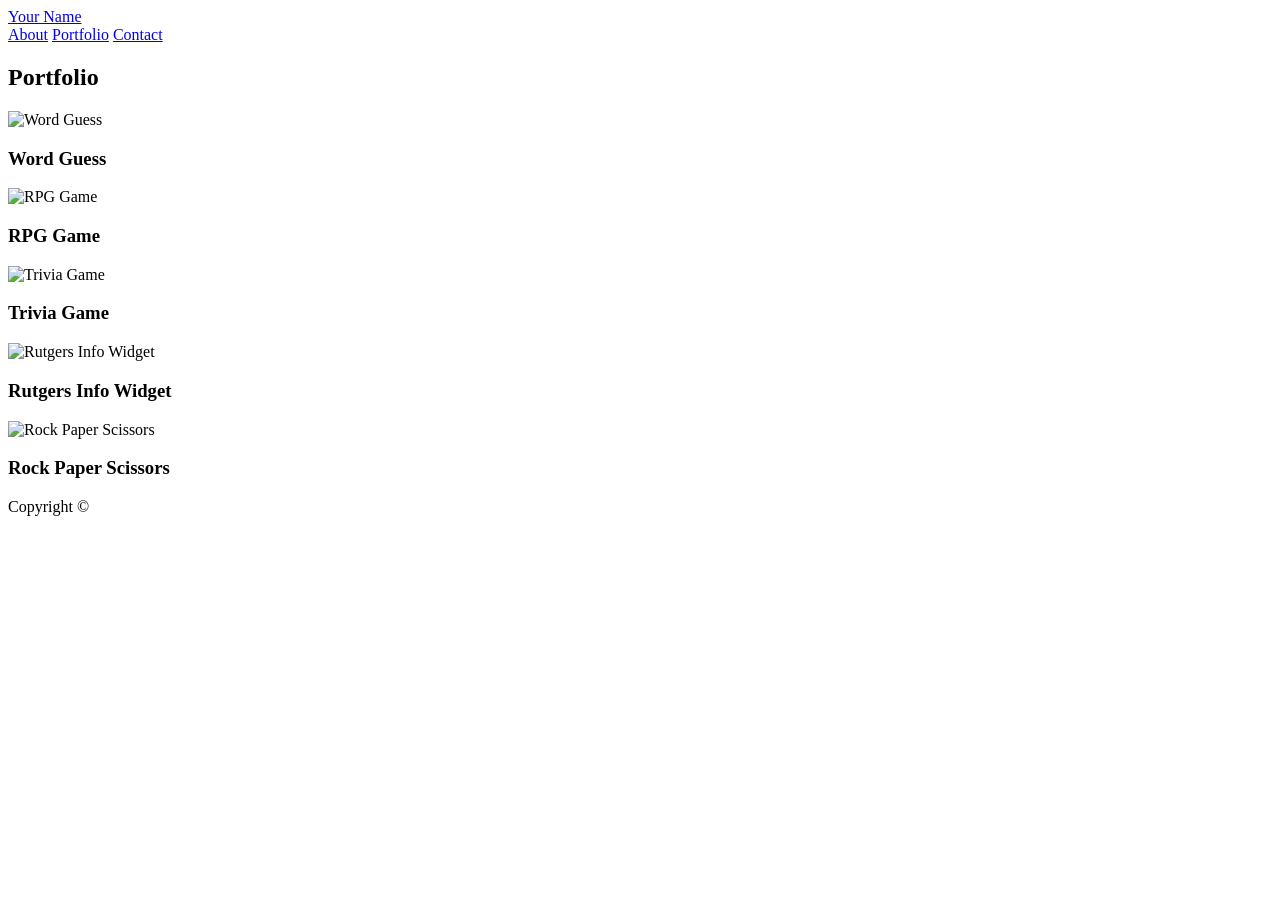
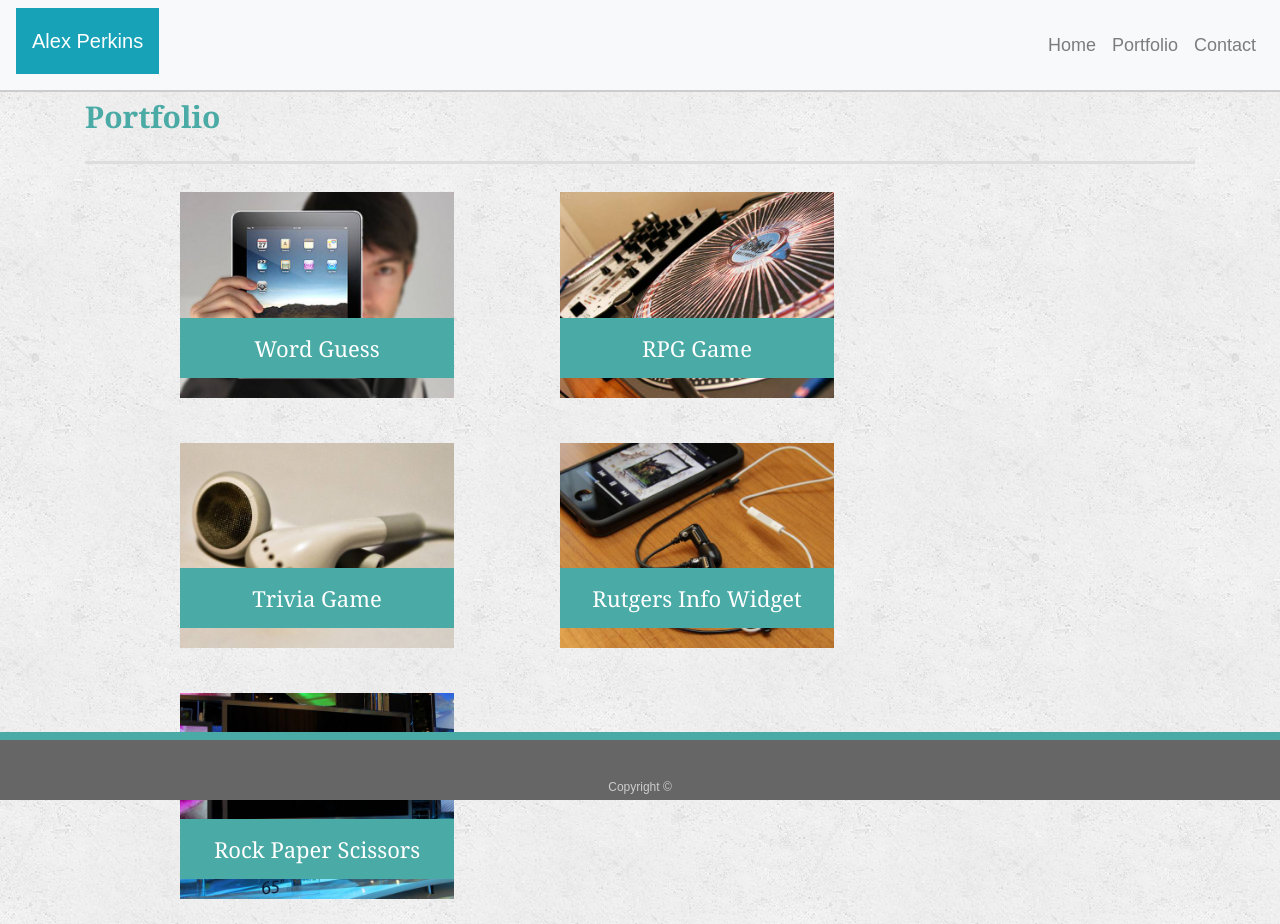
Before and after one commit to ajperkins92/bootstrap-portfolio, a plain HTML site: page portfolio.html in a window 1280 px wide. Before the commit the page ends 800 px from the top, so only its background shows below. Drawn offline with nearby package versions, Linux system fonts and the light colour scheme.

Commit message:
Have added bootstrap grid layout to the index.html page and the portfolio.html page

```diff
--- /dev/null
+++ b/assets/css/style.css
@@ -0,0 +1,223 @@
+body {
+  font-family: Arial, "Helvetica Neue", Helvetica, sans-serif;
+  font-size: 18px;
+  line-height: 34px;
+  color: #777777;
+  background: url("../images/concrete_seamless.png");
+}
+
+/* * {
+  box-sizing: border-box;
+} */
+
+/* general */
+
+/* .container {
+  width: 100%;
+  max-width: 960px;
+  margin: 0 auto;
+  clear: both;
+} */
+
+/* h1,
+h2,
+h3,
+p {
+  margin-bottom: 20px;
+} */
+
+/* p:last-child {
+  margin-bottom: 0;
+} */
+
+h1,
+h2,
+h3 {
+  font-family: Georgia, Times, "Times New Roman", serif;
+  font-weight: 700;
+  color: #4aaaa5;
+}
+
+h1 {
+  padding-bottom: 20px;
+  font-size: 30px;
+  line-height: 49px;
+  border-bottom: 3px solid #dddddd;
+}
+
+h2,
+h3 {
+  font-size: 22px;
+}
+
+/* header */
+
+/* #masthead {
+  position: fixed;
+  z-index: 99;
+  width: 100%;
+  margin: 0 0 30px;
+  overflow: auto;
+  color: #ffffff;
+  background: #ffffff;
+  border-bottom: 2px solid #cccccc;
+} */
+
+#navbar {
+  /* z-index: 99; */
+  color: #ffffff;
+  background: #ffffff;
+  border-bottom: 2px solid #cccccc;
+}
+
+/* #logo {
+  float: left;
+  width: 250px;
+  height: 90px;
+  font-family: Georgia, Times, "Times New Roman", serif;
+  font-size: 30px;
+  font-weight: 700;
+  line-height: 90px;
+  color: #ffffff;
+  text-align: center;
+  text-decoration: none;
+  background: #4aaaa5;
+} */
+
+/* nav {
+  float: right;
+  margin-top: 25px;
+} */
+
+/* nav a {
+  display: inline-block;
+  padding-left: 15px;
+  margin-left: 15px;
+  line-height: 18px;
+  color: #999;
+  text-decoration: none;
+  border-left: 1px solid #efefef;
+} */
+
+/* nav a:first-child {
+  border-left: 0 none;
+} */
+
+/* footer */
+
+footer {
+  padding: 30px 0;
+  clear: both;
+  font-size: 12px;
+  color: #ffffff;
+  color: #cccccc;
+  text-align: center;
+  background: #666666;
+  border-top: 8px solid #4aaaa5;
+  height: 50px;
+  position: absolute;
+  width: 100%;
+  margin: 0 auto;
+  bottom: 0;
+}
+
+/* h3, h2 {
+  padding-bottom: 20px;
+  margin-bottom: 15px;
+  line-height: 22px;
+  border-bottom: 2px solid #eeeeee;
+} */
+
+/* main */
+
+/* #main-container {
+  padding-top: 130px;
+  min-height: calc(100vh - 70px);
+} */
+
+/* section {
+  background: #ffffff;
+  border: 1px solid #dddddd;
+} */
+
+/* portfolio page */
+
+.work {
+  position: relative;
+  float: left;
+  width: 274px;
+  margin: 20px 0 25px;
+  overflow: auto;
+}
+
+/* .work:nth-child(even) {
+  margin-right: 40px;
+} */
+
+/* .work img {
+  width: 100%;
+  border: 0 none;
+  opacity: 0.8;
+} */
+
+.work h3 {
+  position: absolute;
+  bottom: 20px;
+  width: 100%;
+  padding: 15px;
+  margin-bottom: 0;
+  font-weight: 300;
+  line-height: 30px;
+  color: #ffffff;
+  text-align: center;
+  background: #4aaaa5;
+  border-bottom: 0;
+}
+
+.auth-image {
+  float: left;
+  width: 200px;
+  height: auto;
+  margin-top: 10px;
+  margin-right: 25px;
+}
+
+/* contact page */
+
+/* #contact-form ul {
+  margin-bottom: 20px;
+} */
+
+/* #contact-form li {
+  margin-bottom: 10px;
+} */
+
+/* label,
+input[type=text],
+input[type=email],
+textarea {
+  display: block;
+  width: 100%;
+} */
+
+/* input[type=text],
+input[type=email],
+textarea {
+  height: 35px;
+  padding: 0 10px;
+  font-size: 14px;
+  border: 1px solid #dddddd;
+} */
+
+/* textarea {
+  height: 200px;
+} */
+
+/* input[type=submit] {
+  padding: 10px 30px;
+  font-size: 18px;
+  color: #ffffff;
+  cursor: pointer;
+  background: #4aaaa5;
+  border: 0 none;
+} */
--- a/portfolio.html
+++ b/portfolio.html
@@ -3,56 +3,142 @@
 
 <head>
   <meta charset="UTF-8">
-  <title>Portfolio | Your Name</title>
-  <link rel="stylesheet" type="text/css" href="assets/css/style.css">
+  <title>Portfolio | Alex Perkins</title>
+
+  <link rel="stylesheet" href="https://stackpath.bootstrapcdn.com/bootstrap/4.3.1/css/bootstrap.min.css"
+    integrity="sha384-ggOyR0iXCbMQv3Xipma34MD+dH/1fQ784/j6cY/iJTQUOhcWr7x9JvoRxT2MZw1T" crossorigin="anonymous">
+  <link rel="stylesheet" type="text/css" href="./assets/css/style.css">
 </head>
 
 <body>
 
-  <header id="masthead">
+  <!-- Former Header -->
+
+  <!-- <header id="masthead">
     <div class="container">
-      <a href="index.html" id="logo">Your Name</a>
+      <a href="index.html" id="logo">Alex Perkins</a>
       <nav>
         <a href="index.html">About</a>
         <a href="portfolio.html">Portfolio</a>
         <a href="contact.html">Contact</a>
       </nav>
     </div>
-  </header>
+  </header> -->
 
-  <div id="main-container" class="container">
-    <section class="main-section">
+  <!-- Bootstrap Header -->
+
+  <nav id="navbar" class="navbar navbar-expand-lg navbar-light bg-light">
+    <a id="navbar-logo-button" class="navbar-brand p-3 mb-2 bg-info text-white" href="./index.html">Alex Perkins</a>
+    <button class="navbar-toggler" type="button" data-toggle="collapse" data-target="#navbarSupportedContent"
+      aria-controls="navbarSupportedContent" aria-expanded="false" aria-label="Toggle navigation">
+      <span class="navbar-toggler-icon"></span>
+    </button>
+
+    <div class="collapse navbar-collapse" id="navbarSupportedContent">
+      <ul class="navbar-nav ml-auto">
+        <li class="nav-item">
+          <a class="nav-link" href="./index.html">Home</a>
+        </li>
+        <li class="nav-item">
+          <a class="nav-link" href="./portfolio.html">Portfolio</a>
+        </li>
+        <li class="nav-item">
+          <a class="nav-link" href="./contact.html">Contact</a>
+        </li>
+      </ul>
+
+    </div>
+  </nav>
+
+
+  <!-- <div id="main-container" class="container">
+    <section class="main-section"> -->
+
+  <div class="container">
+
+    <div class="row">
+      <div class="col">
         <h1>Portfolio</h1>
+      </div>
+    </div>
 
+    <div class="row">
+      <div class="col">
+
+        <div class="row">
+          <div class="col-1">
+          </div>
+          <div class="col-3">
             <div class="work">
-        <img src="assets/images/technics-q-c-640-480-1.jpg" alt="Word Guess">
-
+              <img width="100%" src="assets/images/technics-q-c-640-480-1.jpg" alt="Word Guess">
               <h3>Word Guess</h3>
             </div>
+          </div>
+
+          <div class="col-1">
+          </div>
+
+          <div class="col-3">
             <div class="work">
-        <img src="assets/images/technics-q-c-640-480-2.jpg" alt="RPG Game">
-
+              <img width="100%" src="assets/images/technics-q-c-640-480-2.jpg" alt="RPG Game">
               <h3>RPG Game</h3>
             </div>
+          </div>
+
+          <div class="col-1"></div>
+          <div class="col-3"></div>
+        </div>
+
+
+
+        <div class="row">
+          <div class="col-1"></div>
+          <div class="col-3">
             <div class="work">
-        <img src="assets/images/technics-q-c-640-480-5.jpg" alt="Trivia Game">
-
+              <img width="100%" src="assets/images/technics-q-c-640-480-5.jpg" alt="Trivia Game">
               <h3>Trivia Game</h3>
             </div>
+          </div>
+
+
+          <div class="col-1"></div>
+          <div class="col-3">
             <div class="work">
-        <img src="assets/images/technics-q-c-640-480-7.jpg" alt="Rutgers Info Widget">
-
+              <img width="100%" src="assets/images/technics-q-c-640-480-7.jpg" alt="Rutgers Info Widget">
               <h3>Rutgers Info Widget</h3>
             </div>
+          </div>
+
+          <div class="col-1"></div>
+          <div class="col-3"></div>
+
+
+        </div>
+
+        <div class="row">
+          <div class="col-1"></div>
+          <div class="col-3">
             <div class="work">
-        <img src="assets/images/technics-q-c-640-480-9.jpg" alt="Rock Paper Scissors">
-
+              <img width="100%" src="assets/images/technics-q-c-640-480-9.jpg" alt="Rock Paper Scissors">
               <h3>Rock Paper Scissors</h3>
             </div>
+          </div>
 
-    </section>
+          <div class="col-1"></div>
+          <div class="col-3"></div>
+
+          <div class="col-1"></div>
+          <div class="col-3"></div>
+        </div>
 
       </div>
+    </div>
+  </div>
+
+
+  <!-- </section>
+  </div> -->
+
 
   <footer>
     <div class="container">
```
Also changed, not shown: contact.html (+33 -5 lines), index.html (+86 -26 lines), assets/images/Bizible Portrait.jpg (added), assets/images/cat.jpg (added), assets/images/concrete_seamless.png (added), assets/images/technics-q-c-640-480-1.jpg (added), assets/images/technics-q-c-640-480-2.jpg (added), assets/images/technics-q-c-640-480-5.jpg (added), assets/images/technics-q-c-640-480-7.jpg (added), assets/images/technics-q-c-640-480-9.jpg (added), 1 other file. Lines whose indentation alone changed are shown as unchanged.
